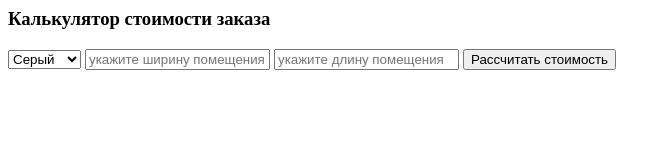
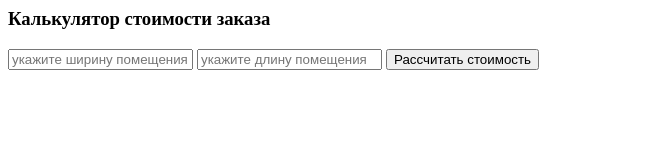
Before and after one commit to SavchenkoDA/WEB_5, a plain HTML site: page index.html in a window 1280 px wide. Shown: the whole page, without its empty margins (0-671 px from the left). Drawn offline with Linux system fonts and the light colour scheme.

Commit message:
Update index.html

```diff
--- a/index.html
+++ b/index.html
@@ -1,9 +1,4 @@
 <h3>Калькулятор стоимости заказа</h3>
-<select id="cvet">
-<option value="serii">Серый</option>
-<option value="geltii">Желтый</option>
-<option value="goluboi">Голубой</option>
-</select>
 <input type="text" id="shirina" value="" placeholder="укажите ширину помещения">
 <input type="text" id="dlina" value="" placeholder="укажите длину помещения">
 <button onclick="raschitat();">Рассчитать стоимость</button>
```
